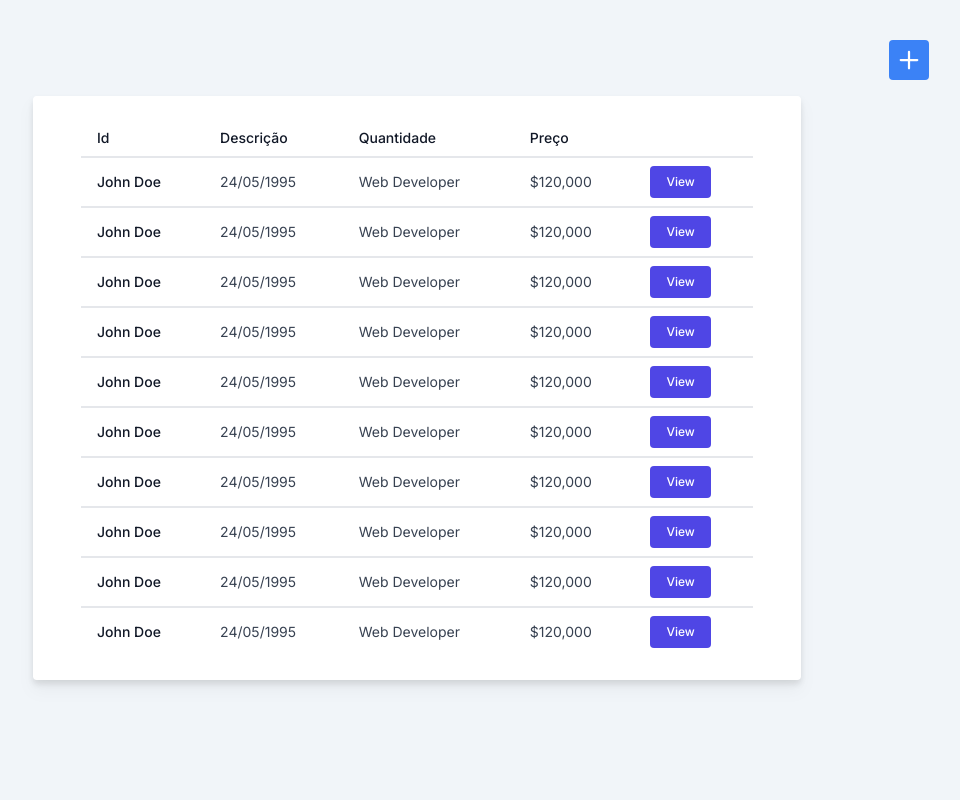
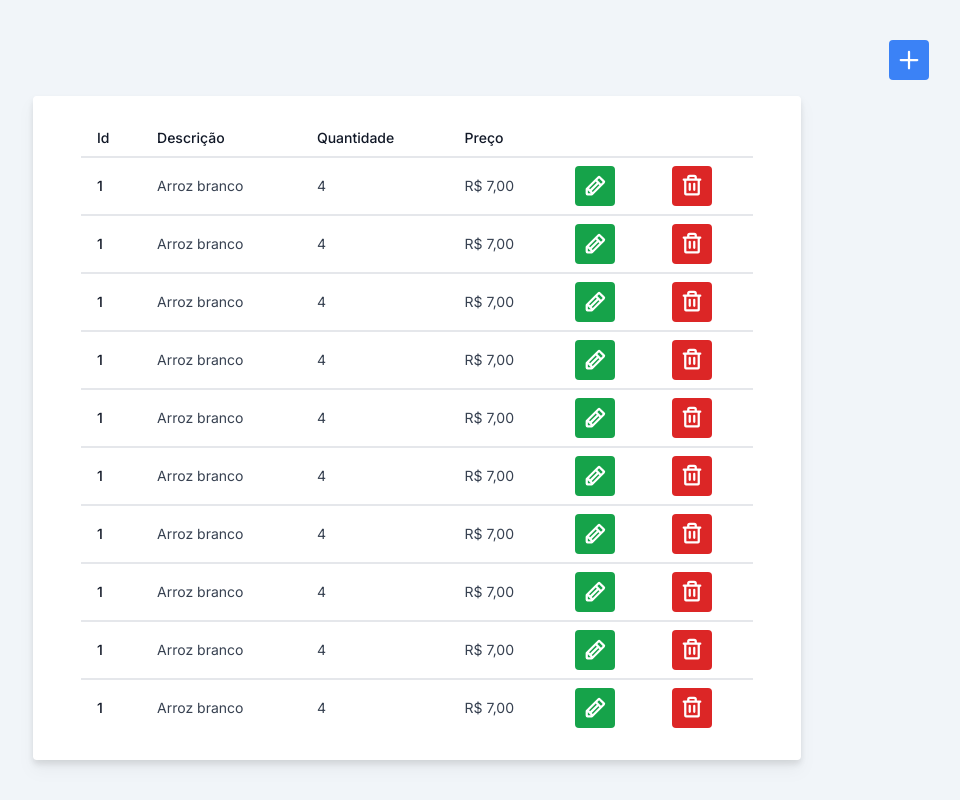
Before and after one commit to gabrielmds222/Controle_de_estoque, a Next.js app in the folder frontend/: page /principal in a window 1280 px wide. Shown: the whole page, without its empty margins (223-1183 px from the left). Built offline with nearby package versions, Linux system fonts and the light colour scheme.

Commit message:
feat: Adiciona botões de deletar e editar

```diff
--- a/frontend/src/components/Tabela/index.tsx
+++ b/frontend/src/components/Tabela/index.tsx
@@ -1,24 +1,32 @@
+import { Pencil, Trash } from "@phosphor-icons/react";
+
 const Tabela = () => {
   return (
     <tbody className="divide-y divide-gray-200">
       <tr>
         <td className="whitespace-nowrap px-4 py-2 font-medium text-gray-900">
-          John Doe
+          1
         </td>
         <td className="whitespace-nowrap px-4 py-2 text-gray-700">
-          24/05/1995
+          Arroz branco
         </td>
-        <td className="whitespace-nowrap px-4 py-2 text-gray-700">
-          Web Developer
+        <td className="whitespace-nowrap px-4 py-2 text-gray-700">4</td>
+        <td className="whitespace-nowrap px-4 py-2 text-gray-700">R$ 7,00</td>
+        <td className="whitespace-nowrap px-4 py-2">
+          <button
+            type="button"
+            className="inline-block rounded bg-green-600 p-2 text-xs font-medium text-white hover:bg-green-700"
+          >
+            <Pencil size={24} color="#fff" weight="bold" />
+          </button>
         </td>
-        <td className="whitespace-nowrap px-4 py-2 text-gray-700">$120,000</td>
         <td className="whitespace-nowrap px-4 py-2">
-          <a
-            href="#"
-            className="inline-block rounded bg-indigo-600 px-4 py-2 text-xs font-medium text-white hover:bg-indigo-700"
+          <button
+            type="button"
+            className="inline-block rounded bg-red-600 p-2 text-xs font-medium text-white hover:bg-red-700"
           >
-            View
-          </a>
+            <Trash size={24} color="#fff" weight="bold" />
+          </button>
         </td>
       </tr>
     </tbody>
```
